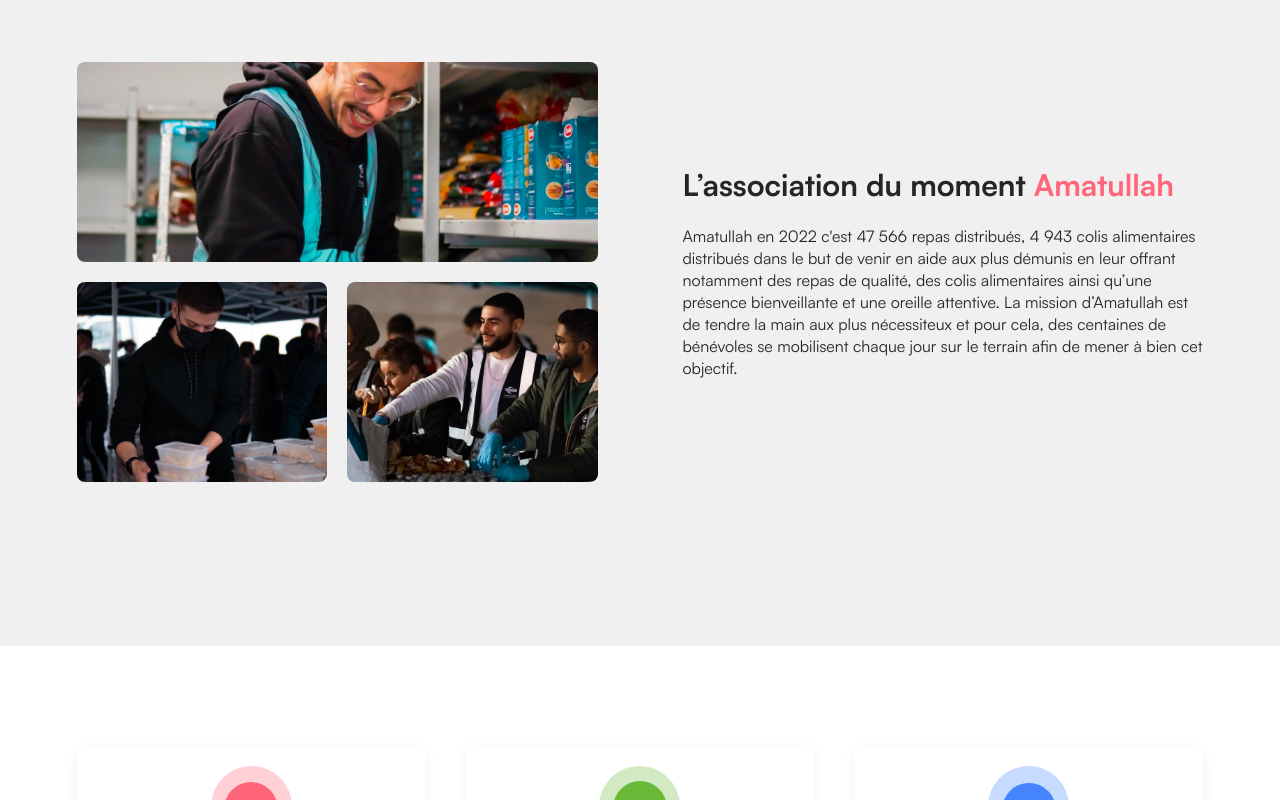
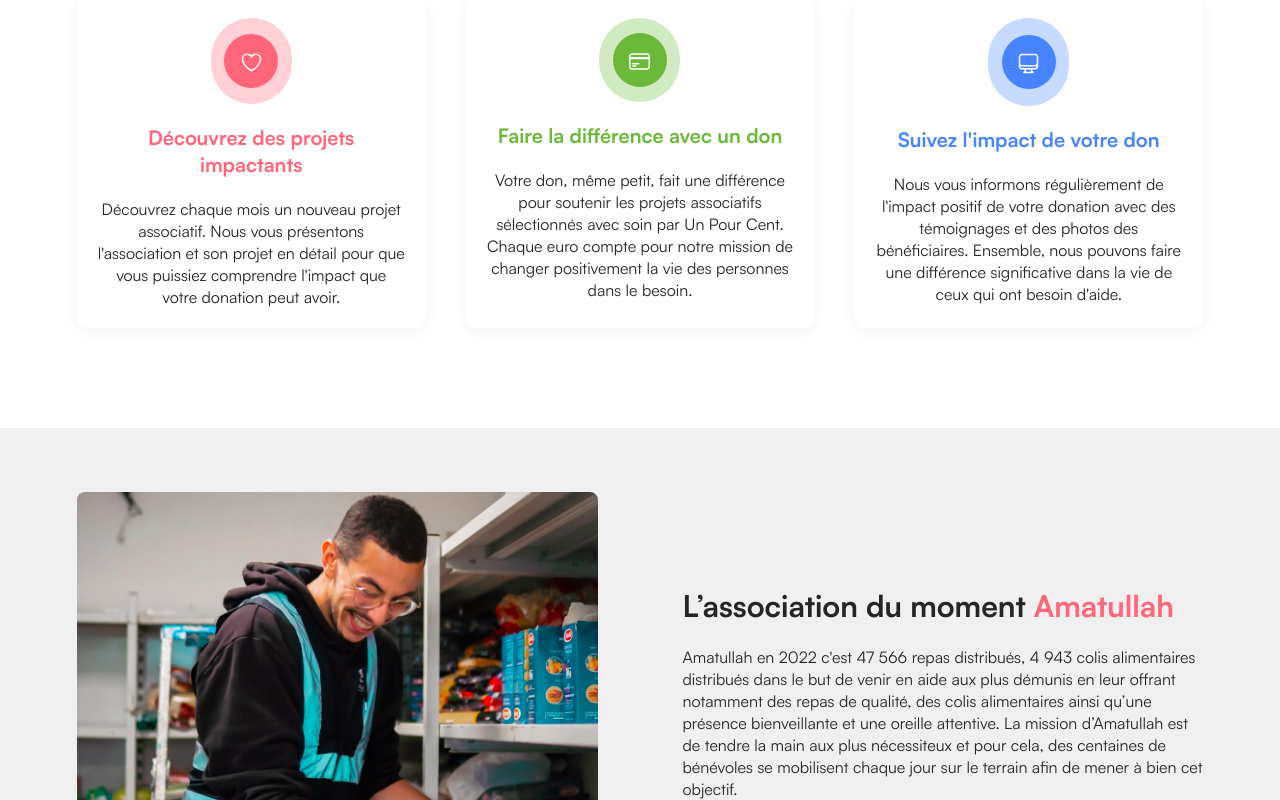
Before and after one commit to sofianslimani/unpourcent-next, a Next.js app: page /home in a window 1280 px wide. Shown: the part 1180-1980 px from the top of the page. Built offline with nearby package versions, Linux system fonts and the light colour scheme.

Commit message:
3 types sections

```diff
--- a/layouts/Sections/SectionImagesAndText.js
+++ b/layouts/Sections/SectionImagesAndText.js
@@ -23,7 +23,8 @@ const SectionImgaesAndText = ({data, greyBackground, customClasses}) => {
 								<img className={"item-img"} key={index} src={itemImg}/>
 							)
 						})
-						: ""
+						: content.images && content.images[0] &&
+						<img className={"item-img"} src={content.images[0]}/>
 					}
 				</div>
 				<div className={"section-images-and-text-container-text"}>
--- a/pages/home/index.js
+++ b/pages/home/index.js
@@ -29,7 +29,7 @@ const HomePage = () => {
 
 	const [dataSectionGrid, setDataSectionGrid] = useState(
 			{
-				isGrid: true,
+				isGrid: false,
 				title: <h2 class='text-30 color-black bold'>L’association du moment <span class='red'>Amatullah</span></h2>,
 				text: "Amatullah en 2022 c'est 47 566 repas distribués, 4 943 colis alimentaires distribués dans le but de venir en aide aux plus démunis en leur offrant notamment des repas de qualité, des colis alimentaires ainsi qu’une présence bienveillante et une oreille attentive. La mission d’Amatullah est de tendre la main aux plus nécessiteux et pour cela, des centaines de bénévoles se mobilisent chaque jour sur le terrain afin de mener à bien cet objectif.",
 				images : [
@@ -45,8 +45,8 @@ const HomePage = () => {
 	return (<>
 			<HomeHero/>
 			<SectionThreeKpis color={"green"} data={dataSectionThreeKpis}/>
+			<HomeThreeCardsInformations/>
 			<SectionImgaesAndText greyBackground={true} data={dataSectionGrid}/>
-			<HomeThreeCardsInformations/>
 		</>);
 };
 
--- a/styles/base/_text.scss
+++ b/styles/base/_text.scss
@@ -33,33 +33,33 @@ $colors: (
 }
 
 .text-38 {
-  font-size: clamp(2vw, 5vw , 38px);
+  font-size: 38px;
   line-height: initial;
 }
 
 .text-30 {
-  font-size: clamp(2vw, 4.5vw , 30px);
+  font-size: 30px;
   line-height: initial;
 }
 
 .text-26 {
-  font-size: clamp(2vw, 4.2vw , 30px);
+  font-size: 26px;
   line-height: initial;
 }
 
 .text-20 {
-  font-size: clamp(2vw, 4vw , 30px);
+  font-size: 20px;
   line-height: initial;
 }
 
 .text-16 {
-  font-size: clamp(1vw, 3vw , 16px);
+  font-size: 16px;
   line-height: initial;
 }
 
 
 .text-14 {
-  font-size: clamp(2vw, 2vw , 14px);
+  font-size: 14px;
   line-height: initial;
 }
 
--- a/styles/layouts/sections/_section-images-and-text.scss
+++ b/styles/layouts/sections/_section-images-and-text.scss
@@ -32,6 +32,7 @@
         width: 100%;
         border-radius: 8px;
         height: 50vh;
+        object-fit: cover;
         img{
           object-fit: cover;
         }
--- a/styles/main.css
+++ b/styles/main.css
@@ -356,32 +356,32 @@ html::selection {
 }
 
 .text-38 {
-  font-size: clamp(2vw, 5vw, 38px);
+  font-size: 38px;
   line-height: initial;
 }
 
 .text-30 {
-  font-size: clamp(2vw, 4.5vw, 30px);
+  font-size: 30px;
   line-height: initial;
 }
 
 .text-26 {
-  font-size: clamp(2vw, 4.2vw, 30px);
+  font-size: 26px;
   line-height: initial;
 }
 
 .text-20 {
-  font-size: clamp(2vw, 4vw, 30px);
+  font-size: 20px;
   line-height: initial;
 }
 
 .text-16 {
-  font-size: clamp(1vw, 3vw, 16px);
+  font-size: 16px;
   line-height: initial;
 }
 
 .text-14 {
-  font-size: clamp(2vw, 2vw, 14px);
+  font-size: 14px;
   line-height: initial;
 }
 
@@ -564,6 +564,7 @@ span.red {
   width: 100%;
   border-radius: 8px;
   height: 50vh;
+  object-fit: cover;
 }
 .section-images-and-text-container-img .item-img img {
   object-fit: cover;
@@ -676,7 +677,7 @@ span.red {
 }
 .home-three-cards-informations-container .card-item {
   width: 33.33333%;
-  min-height: 400px;
+  height: auto;
   background-color: white;
   border-radius: 10px;
   box-shadow: 0px 3px 15px rgba(0, 0, 0, 0.05);
@@ -708,10 +709,10 @@ span.red {
 .home-three-cards-informations-container .card-item.green .card-item-container-picto::after {
   background: #6AB938;
 }
-@media (max-width: 991px) {
+@media (max-width: 1024px) {
   .home-three-cards-informations-container .card-item {
     width: 100%;
-    min-height: fit-content;
+    height: auto;
   }
 }
 .home-three-cards-informations-container .card-item-container {
--- a/styles/views/home/_home-three-cards-informations.scss
+++ b/styles/views/home/_home-three-cards-informations.scss
@@ -37,13 +37,13 @@
         }
       }
       width: 33.33333%;
-      min-height: 400px;
+      height: auto;
       background-color: white;
       border-radius: 10px;
       box-shadow: 0px 3px 15px rgba(0, 0, 0, 0.05);
-      @media (max-width: 991px){
+      @include tablet{
         width: 100%;
-        min-height: fit-content;
+        height: auto;
       }
       &-container{
         display: flex;
```
Also changed, not shown: 1 other file (tests, documents, lock files or other folders).
